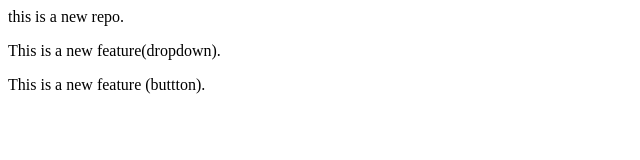
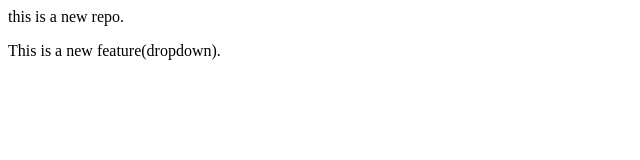
Before and after one commit to DevanshTyagi04/localrepo, a plain HTML site: page index.html in a window 1280 px wide. Shown: the whole page, without its empty margins (0-640 px from the left). Drawn offline with Linux system fonts and the light colour scheme.

Commit message:
hell yeah

```diff
--- a/index.html
+++ b/index.html
@@ -1,5 +1,3 @@
 <p> this is a new  repo.</p>
 
 <p>This is a new feature(dropdown).</p>
-
-<p>This is a new feature (buttton).</p>
```
